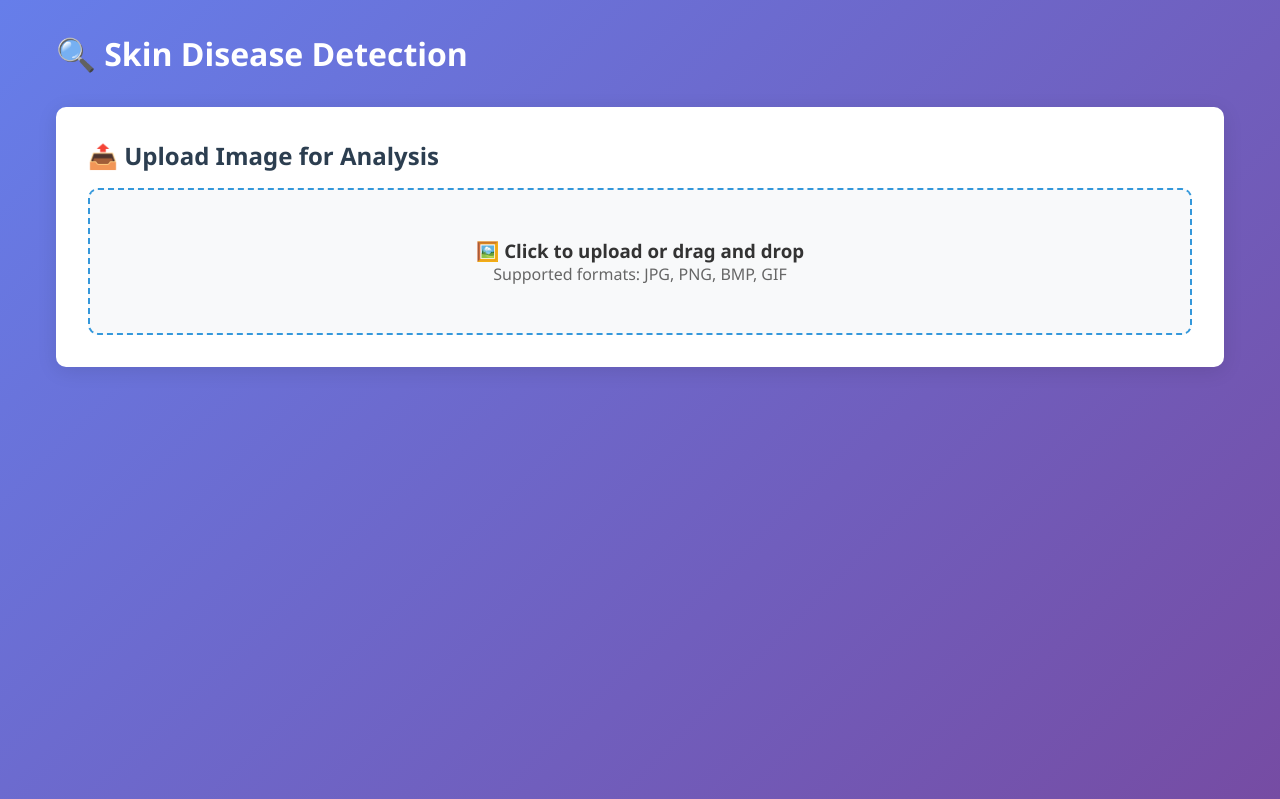
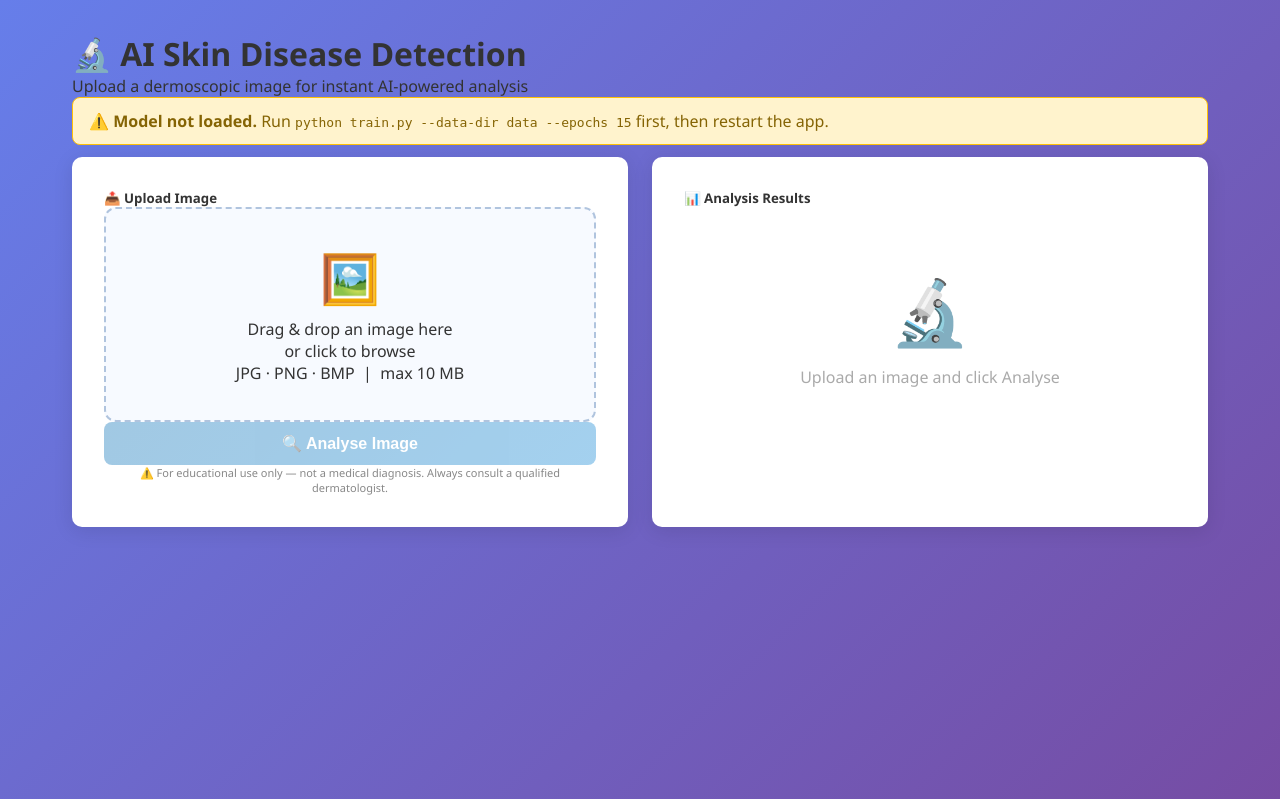
Before and after one commit to haidar167/skin-disease-, a Flask app: page /detect in a window 1280 px wide. Shown: the top 799 px of the page. Run offline with Flask 3, Linux system fonts and the light colour scheme; the visitor is signed in with stand-in values (Sample User, id 1).

Commit message:
chore: upgrade templates/detection.html with real-data training support

```diff
--- a/templates/detection.html
+++ b/templates/detection.html
@@ -1,220 +1,265 @@
 {% extends "base.html" %}
-
-{% block title %}Disease Detection - Skin Disease Detection{% endblock %}
-
-{% block extra_css %}
-<style>
-    .upload-area {
-        border: 2px dashed #3498db;
-        border-radius: 10px;
-        padding: 3rem;
-        text-align: center;
-        cursor: pointer;
-        transition: 0.3s;
-        background: #f8f9fa;
-    }
-
-    .upload-area:hover {
-        background: #ecf0f1;
-        border-color: #2980b9;
-    }
-
-    .upload-area.active {
-        background: #d4edda;
-        border-color: #27ae60;
-    }
-
-    .result-box {
-        background: linear-gradient(135deg, #667eea 0%, #764ba2 100%);
-        color: white;
-        padding: 2rem;
-        border-radius: 10px;
-        margin-top: 2rem;
-        display: none;
-    }
-
-    .result-box.show {
-        display: block;
-    }
-
-    .confidence-bar {
-        width: 100%;
-        height: 30px;
-        background: rgba(255,255,255,0.3);
-        border-radius: 15px;
-        overflow: hidden;
-        margin: 1rem 0;
-    }
-
-    .confidence-fill {
-        height: 100%;
-        background: #27ae60;
-        display: flex;
-        align-items: center;
-        justify-content: center;
-        color: white;
-        font-weight: bold;
-    }
-</style>
-{% endblock %}
+{% block title %}AI Detection - Skin Disease System{% endblock %}
 
 {% block content %}
-<h1 style="color: white; margin-bottom: 2rem;">🔍 Skin Disease Detection</h1>
+<div class="container py-4">
 
-<div class="card">
-    <h2 style="margin-bottom: 1rem; color: #2c3e50;">📤 Upload Image for Analysis</h2>
-
-    <div class="upload-area" id="uploadArea">
-        <h3>🖼️ Click to upload or drag and drop</h3>
-        <p style="color: #666;">Supported formats: JPG, PNG, BMP, GIF</p>
-        <input type="file" id="fileInput" accept="image/*" style="display: none;">
+  <div class="page-header mb-4">
+    <h1>🔬 AI Skin Disease Detection</h1>
+    <p class="text-muted">Upload a dermoscopic image for instant AI-powered analysis</p>
   </div>
 
-    <div id="imagePreview" style="margin-top: 2rem; display: none;">
-        <img id="previewImg" src="" alt="Preview" style="max-width: 100%; height: auto; border-radius: 10px; max-height: 400px;">
+  {% if not model_ready %}
+  <div class="alert alert-warning mb-4">
+    ⚠️ <strong>Model not loaded.</strong>
+    Run <code>python train.py --data-dir data --epochs 15</code> first, then restart the app.
+  </div>
+  {% endif %}
+
+  <div class="detection-grid">
+
+    <!-- ── Upload panel ─────────────────────────────────────── -->
+    <div class="card shadow-sm">
+      <div class="card-body">
+        <h5 class="card-title mb-3">📤 Upload Image</h5>
+
+        <div class="drop-zone" id="dropZone">
+          <div class="drop-icon">🖼️</div>
+          <p class="mb-1">Drag &amp; drop an image here</p>
+          <p class="text-muted small mb-0">or click to browse</p>
+          <p class="text-muted small mt-2">JPG · PNG · BMP &nbsp;|&nbsp; max 10 MB</p>
+          <input type="file" id="imageInput" accept=".jpg,.jpeg,.png,.bmp" hidden>
         </div>
 
-    <button id="analyzeBtn" class="btn btn-success" style="width: 100%; margin-top: 2rem; display: none; font-size: 1.1rem; padding: 1rem;">
-        🔬 START AI ANALYSIS
+        <div id="previewBox" class="preview-box" style="display:none">
+          <img id="previewImg" src="" alt="Preview">
+          <button class="btn-clear" id="clearBtn">✕</button>
+        </div>
+
+        <button class="btn-analyse mt-3" id="analyseBtn"
+                {% if not model_ready %}disabled{% endif %}>
+          🔍 Analyse Image
         </button>
 
-    <div id="loading" style="display: none; text-align: center; margin-top: 2rem;">
-        <p style="font-size: 1.2rem; color: #3498db;">⏳ Analyzing image...</p>
-        <div style="margin-top: 1rem;">
-            <div style="border: 4px solid #ecf0f1; border-top: 4px solid #3498db; border-radius: 50%; width: 40px; height: 40px; animation: spin 1s linear infinite; margin: 0 auto;"></div>
-        </div>
+        <p class="disclaimer mt-3">
+          ⚠️ For educational use only — not a medical diagnosis.
+          Always consult a qualified dermatologist.
+        </p>
       </div>
     </div>
 
-<!-- Results -->
-<div id="resultBox" class="card result-box">
-    <h2 style="color: white; margin-bottom: 1.5rem;">✅ Analysis Complete</h2>
+    <!-- ── Results panel ────────────────────────────────────── -->
+    <div class="card shadow-sm">
+      <div class="card-body">
+        <h5 class="card-title mb-3">📊 Analysis Results</h5>
 
-    <div style="background: rgba(255,255,255,0.1); padding: 1.5rem; border-radius: 10px; margin-bottom: 1.5rem;">
-        <h3 id="diseaseName" style="font-size: 1.8rem; margin-bottom: 1rem;"></h3>
+        <div id="placeholder" class="placeholder-state">
+          <div class="placeholder-icon">🔬</div>
+          <p>Upload an image and click Analyse</p>
+        </div>
 
-        <div>
-            <p style="margin-bottom: 0.5rem;"><strong>📊 Confidence Level:</strong></p>
-            <div class="confidence-bar">
-                <div class="confidence-fill" id="confidenceFill" style="width: 0%;"></div>
+        <div id="spinner" class="spinner-state" style="display:none">
+          <div class="spin-ring"></div>
+          <p class="mt-3">Analysing image…</p>
         </div>
+
+        <div id="results" style="display:none"></div>
       </div>
     </div>
 
-    <div style="background: rgba(255,255,255,0.1); padding: 1.5rem; border-radius: 10px;">
-        <h4 style="margin-bottom: 1rem;">📋 Medical Information:</h4>
-
-        <div style="margin-bottom: 1rem;">
-            <p><strong>📝 Description:</strong></p>
-            <p id="diseaseDescription"></p>
+  </div><!-- /.detection-grid -->
 </div>
 
-        <div style="margin-bottom: 1rem;">
-            <p><strong>⚠️ Symptoms:</strong></p>
-            <p id="diseaseSymptoms"></p>
-        </div>
+<!-- ── Styles ─────────────────────────────────────────────────────────────── -->
+<style>
+.detection-grid {
+  display: grid;
+  grid-template-columns: 1fr 1fr;
+  gap: 24px;
+}
+@media (max-width: 768px) { .detection-grid { grid-template-columns: 1fr; } }
 
-        <div style="margin-bottom: 1rem;">
-            <p><strong>💊 Treatment:</strong></p>
-            <p id="diseaseTreatment"></p>
-        </div>
+/* Drop zone */
+.drop-zone {
+  border: 2px dashed #b0c4de;
+  border-radius: 12px;
+  padding: 36px 20px;
+  text-align: center;
+  cursor: pointer;
+  transition: border-color .25s, background .25s;
+  background: #f7faff;
+}
+.drop-zone:hover, .drop-zone.over { border-color: #2E86C1; background: #e8f4fd; }
+.drop-icon { font-size: 48px; margin-bottom: 8px; }
 
-        <div>
-            <p><strong>🛡️ Prevention:</strong></p>
-            <p id="diseasePrevention"></p>
-        </div>
-    </div>
+/* Preview */
+.preview-box { position: relative; margin-top: 16px; border-radius: 10px; overflow: hidden; }
+.preview-box img { width: 100%; max-height: 280px; object-fit: contain; border-radius: 10px; }
+.btn-clear {
+  position: absolute; top: 8px; right: 8px;
+  background: rgba(0,0,0,.55); color: #fff; border: none;
+  border-radius: 50%; width: 28px; height: 28px; cursor: pointer; font-size: 13px;
+}
 
-    <div style="background: #fff3cd; color: #856404; padding: 1rem; border-radius: 10px; margin-top: 1.5rem;">
-        <p><strong>⚠️ IMPORTANT DISCLAIMER:</strong></p>
-        <p>This is an AI-assisted analysis for educational purposes only. Always consult with a qualified dermatologist for medical diagnosis and treatment.</p>
-    </div>
-</div>
+/* Analyse button */
+.btn-analyse {
+  width: 100%; padding: 12px;
+  background: linear-gradient(135deg, #2E86C1, #3498DB);
+  color: #fff; border: none; border-radius: 8px;
+  font-size: 16px; font-weight: 600; cursor: pointer;
+  transition: opacity .2s, transform .1s;
+}
+.btn-analyse:hover:not(:disabled) { opacity: .9; transform: translateY(-1px); }
+.btn-analyse:disabled { opacity: .45; cursor: not-allowed; }
 
-<style>
-    @keyframes spin {
-        0% { transform: rotate(0deg); }
-        100% { transform: rotate(360deg); }
+.disclaimer { font-size: 11px; color: #888; text-align: center; }
+
+/* Placeholder */
+.placeholder-state { text-align: center; padding: 60px 20px; color: #aaa; }
+.placeholder-icon  { font-size: 64px; margin-bottom: 12px; }
+
+/* Spinner */
+.spinner-state { text-align: center; padding: 40px 20px; color: #666; }
+.spin-ring {
+  width: 48px; height: 48px; margin: 0 auto;
+  border: 4px solid #eee; border-top-color: #2E86C1;
+  border-radius: 50%; animation: spin .8s linear infinite;
 }
+@keyframes spin { to { transform: rotate(360deg); } }
+
+/* Prediction bars */
+.pred-item { margin-bottom: 18px; }
+.pred-header { display: flex; justify-content: space-between; margin-bottom: 4px; }
+.pred-name { font-size: 14px; font-weight: 500; }
+.pred-pct  { font-size: 14px; font-weight: 700; color: #2E86C1; }
+.pred-name.top { color: #1a7a40; }
+.pred-pct.top  { color: #1a7a40; }
+.bar-track { height: 10px; background: #eee; border-radius: 99px; overflow: hidden; }
+.bar-fill  {
+  height: 100%; border-radius: 99px;
+  background: linear-gradient(90deg, #2E86C1, #85c1e9);
+  width: 0; transition: width 1s ease;
+}
+.bar-fill.top { background: linear-gradient(90deg, #1a7a40, #27AE60); }
+.badge-top {
+  display: inline-block; font-size: 10px; padding: 1px 7px;
+  background: #1a7a40; color: #fff; border-radius: 4px; margin-left: 6px;
+  vertical-align: middle;
+}
+.result-image { width: 100%; border-radius: 8px; margin-bottom: 20px; max-height: 200px; object-fit: contain; }
+.alert { padding: 12px 16px; border-radius: 8px; margin-bottom: 12px; }
+.alert-warning { background: #fff3cd; border: 1px solid #ffc107; color: #856404; }
+.alert-danger   { background: #f8d7da; border: 1px solid #f5c2c7; color: #842029; }
 </style>
 
+<!-- ── Script ─────────────────────────────────────────────────────────────── -->
 <script>
-    const uploadArea = document.getElementById('uploadArea');
-    const fileInput = document.getElementById('fileInput');
-    const analyzeBtn = document.getElementById('analyzeBtn');
-    const imagePreview = document.getElementById('imagePreview');
-    const previewImg = document.getElementById('previewImg');
-    const loading = document.getElementById('loading');
-    const resultBox = document.getElementById('resultBox');
+const dropZone    = document.getElementById('dropZone');
+const imageInput  = document.getElementById('imageInput');
+const previewBox  = document.getElementById('previewBox');
+const previewImg  = document.getElementById('previewImg');
+const clearBtn    = document.getElementById('clearBtn');
+const analyseBtn  = document.getElementById('analyseBtn');
+const placeholder = document.getElementById('placeholder');
+const spinner     = document.getElementById('spinner');
+const results     = document.getElementById('results');
+let selectedFile  = null;
 
-    uploadArea.addEventListener('click', () => fileInput.click());
+// ── File selection ──────────────────────────────────────────────────────────
+dropZone.addEventListener('click', () => imageInput.click());
+['dragover', 'dragenter'].forEach(ev =>
+  dropZone.addEventListener(ev, e => { e.preventDefault(); dropZone.classList.add('over'); }));
+['dragleave', 'dragend'].forEach(ev =>
+  dropZone.addEventListener(ev, () => dropZone.classList.remove('over')));
+dropZone.addEventListener('drop', e => {
+  e.preventDefault(); dropZone.classList.remove('over');
+  if (e.dataTransfer.files[0]) setFile(e.dataTransfer.files[0]);
+});
+imageInput.addEventListener('change', e => { if (e.target.files[0]) setFile(e.target.files[0]); });
 
-    uploadArea.addEventListener('dragover', (e) => {
-        e.preventDefault();
-        uploadArea.classList.add('active');
+function setFile(file) {
+  selectedFile = file;
+  const reader = new FileReader();
+  reader.onload = e => { previewImg.src = e.target.result; };
+  reader.readAsDataURL(file);
+  dropZone.style.display  = 'none';
+  previewBox.style.display = 'block';
+}
+
+clearBtn.addEventListener('click', () => {
+  selectedFile = null;
+  imageInput.value = '';
+  dropZone.style.display  = 'block';
+  previewBox.style.display = 'none';
+  resetResults();
 });
 
-    uploadArea.addEventListener('dragleave', () => {
-        uploadArea.classList.remove('active');
+function resetResults() {
+  placeholder.style.display = 'block';
+  spinner.style.display     = 'none';
+  results.style.display     = 'none';
+  results.innerHTML         = '';
+}
+
+// ── Analyse ─────────────────────────────────────────────────────────────────
+analyseBtn.addEventListener('click', async () => {
+  if (!selectedFile) { alert('Please select an image first.'); return; }
+  placeholder.style.display = 'none';
+  spinner.style.display     = 'block';
+  results.style.display     = 'none';
+  results.innerHTML         = '';
+  analyseBtn.disabled       = true;
+
+  const fd = new FormData();
+  fd.append('image', selectedFile);
+
+  try {
+    const resp = await fetch('/detect', { method: 'POST', body: fd });
+    const data = await resp.json();
+    spinner.style.display  = 'none';
+    results.style.display  = 'block';
+    if (data.error) {
+      results.innerHTML = `<div class="alert alert-danger">❌ ${data.error}</div>`;
+    } else {
+      renderResults(data);
+    }
+  } catch (err) {
+    spinner.style.display  = 'none';
+    results.style.display  = 'block';
+    results.innerHTML = `<div class="alert alert-danger">❌ Network error: ${err.message}</div>`;
+  }
+  analyseBtn.disabled = false;
 });
 
-    uploadArea.addEventListener('drop', (e) => {
-        e.preventDefault();
-        uploadArea.classList.remove('active');
-        fileInput.files = e.dataTransfer.files;
-        handleFileSelect();
+function renderResults(data) {
+  const preds = data.all_predictions;
+  let html = '';
+  if (data.image_url) {
+    html += `<img class="result-image" src="${data.image_url}" alt="Uploaded image">`;
+  }
+  preds.forEach((p, i) => {
+    const isTop = i === 0;
+    const name  = p.name.replace(/_/g, ' ');
+    const conf  = p.confidence.toFixed(1);
+    html += `
+      <div class="pred-item">
+        <div class="pred-header">
+          <span class="pred-name ${isTop ? 'top' : ''}">
+            ${name}${isTop ? '<span class="badge-top">Top Match</span>' : ''}
+          </span>
+          <span class="pred-pct ${isTop ? 'top' : ''}">${conf}%</span>
+        </div>
+        <div class="bar-track">
+          <div class="bar-fill ${isTop ? 'top' : ''}"
+               style="width:0" data-w="${conf}%"></div>
+        </div>
+      </div>`;
   });
-
-    fileInput.addEventListener('change', handleFileSelect);
-
-    function handleFileSelect() {
-        const file = fileInput.files[0];
-        if (file) {
-            const reader = new FileReader();
-            reader.onload = (e) => {
-                previewImg.src = e.target.result;
-                imagePreview.style.display = 'block';
-                analyzeBtn.style.display = 'block';
-                resultBox.classList.remove('show');
-            };
-            reader.readAsDataURL(file);
+  results.innerHTML = html;
+  // Animate bars after paint
+  requestAnimationFrame(() => setTimeout(() => {
+    results.querySelectorAll('.bar-fill').forEach(el => { el.style.width = el.dataset.w; });
+  }, 30));
 }
-    }
-
-    analyzeBtn.addEventListener('click', async () => {
-        const formData = new FormData();
-        formData.append('file', fileInput.files[0]);
-
-        analyzeBtn.style.display = 'none';
-        loading.style.display = 'block';
-
-        try {
-            const response = await fetch('{{ url_for("analyze") }}', {
-                method: 'POST',
-                body: formData
-            });
-            const data = await response.json();
-
-            if (data.success) {
-                document.getElementById('diseaseName').textContent = '🏥 ' + data.disease;
-                document.getElementById('diseaseDescription').textContent = data.description;
-                document.getElementById('diseaseSymptoms').textContent = data.symptoms;
-                document.getElementById('diseaseTreatment').textContent = data.treatment;
-                document.getElementById('diseasePrevention').textContent = data.prevention;
-
-                document.getElementById('confidenceFill').style.width = data.confidence + '%';
-                document.getElementById('confidenceFill').textContent = data.confidence.toFixed(1) + '%';
-
-                resultBox.classList.add('show');
-            } else {
-                alert('Error: ' + data.error);
-            }
-        } catch (error) {
-            alert('Error: ' + error.message);
-        } finally {
-            loading.style.display = 'none';
-            analyzeBtn.style.display = 'block';
-        }
-    });
 </script>
 {% endblock %}
```
Lines whose indentation alone changed are shown as unchanged.
